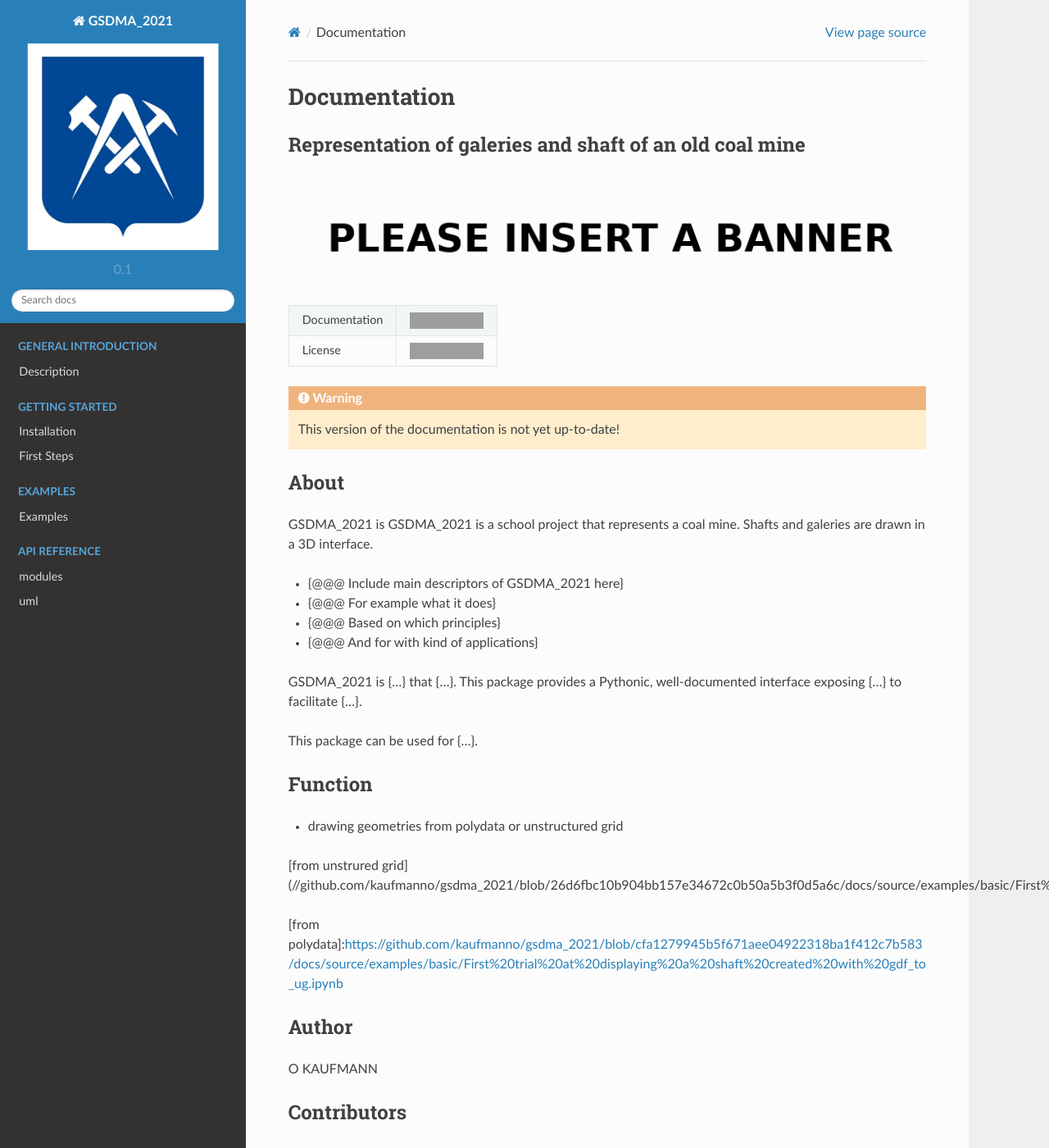
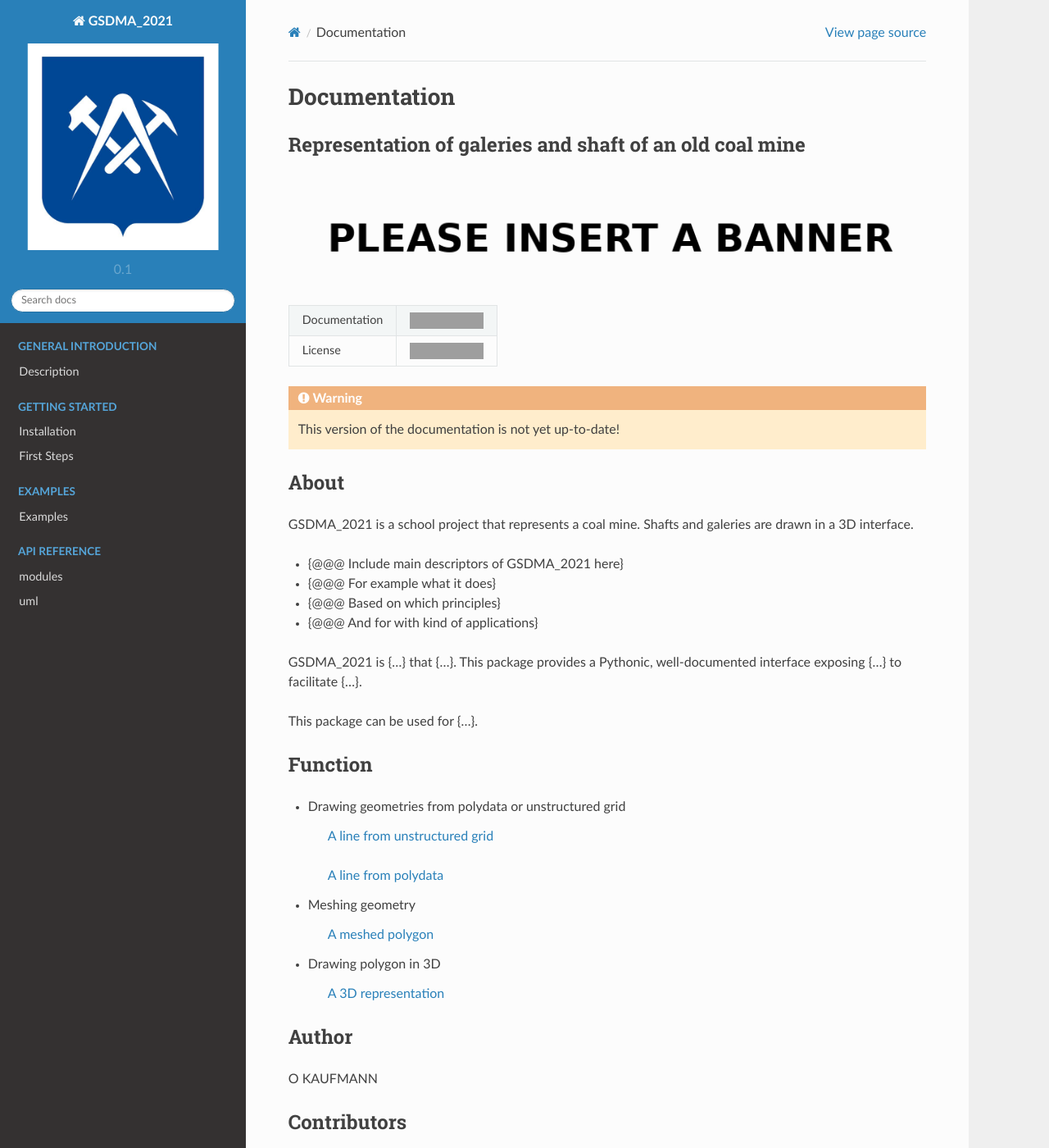
Before and after one commit to kaufmanno/GSDMA_2021, a Sphinx documentation site: the page built from docs/source/index.rst, in a window 1280 px wide and 1400 px high. Shown: the whole window at 82% size. Built offline with Sphinx 7.4.7 and the Read the Docs theme 2.0.0, drawn with Linux system fonts in a browser that asks for light colours; grey boxes are pictures that could not be loaded.

Commit message:
Complete the documentation

```diff
--- a/docs/source/index.rst
+++ b/docs/source/index.rst
@@ -31,7 +31,7 @@ Documentation
 About
 """""
 
-GSDMA_2021 is GSDMA_2021 is a school project that represents a coal mine. Shafts and galeries are drawn in a 3D interface.
+GSDMA_2021 is a school project that represents a coal mine. Shafts and galeries are drawn in a 3D interface.
 
 * {@@@ Include main descriptors of GSDMA_2021 here}
 * {@@@ For example what it does}
@@ -46,11 +46,22 @@ This package can be used for {...}.
 
 Function
 """"""""
-* drawing geometries from polydata or unstructured grid
+* Drawing geometries from polydata or unstructured grid
 
-[from unstrured grid](//github.com/kaufmanno/gsdma_2021/blob/26d6fbc10b904bb157e34672c0b50a5b3f0d5a6c/docs/source/examples/basic/First%20trial%20at%20displaying%20a%20shaft%20created%20with%20gdf_to_ug.ipynb)
+    `A line from unstructured grid <https://github.com/kaufmanno/gsdma_2021/blob/26d6fbc10b904bb157e34672c0b50a5b3f0d5a6c/docs/source/examples/basic/First%20trial%20at%20displaying%20a%20shaft%20created%20with%20gdf_to_ug.ipynb>`_
 
-[from polydata]:https://github.com/kaufmanno/gsdma_2021/blob/cfa1279945b5f671aee04922318ba1f412c7b583/docs/source/examples/basic/First%20trial%20at%20displaying%20a%20shaft%20created%20with%20gdf_to_ug.ipynb
+    `A line from polydata <https://github.com/kaufmanno/gsdma_2021/blob/cfa1279945b5f671aee04922318ba1f412c7b583/docs/source/examples/basic/First%20trial%20at%20displaying%20a%20shaft%20created%20with%20gdf_to_ug.ipynb>`_
+
+
+* Meshing geometry
+
+   `A meshed polygon <https://github.com/kaufmanno/gsdma_2021/blob/develop/docs/source/examples/basic/Second%20trial%20at%20displaying%20a%20coal%20seam%20using%20a%20PolyData.ipynb>`_
+
+
+* Drawing polygon in 3D
+
+   `A 3D representation <https://github.com/kaufmanno/gsdma_2021/blob/develop/docs/source/examples/basic/Third%20trial%20at%20displaying%20a%20coal%20seam%20using%20a%20PolyData.ipynb>`_
+
 
 
 Author
```
